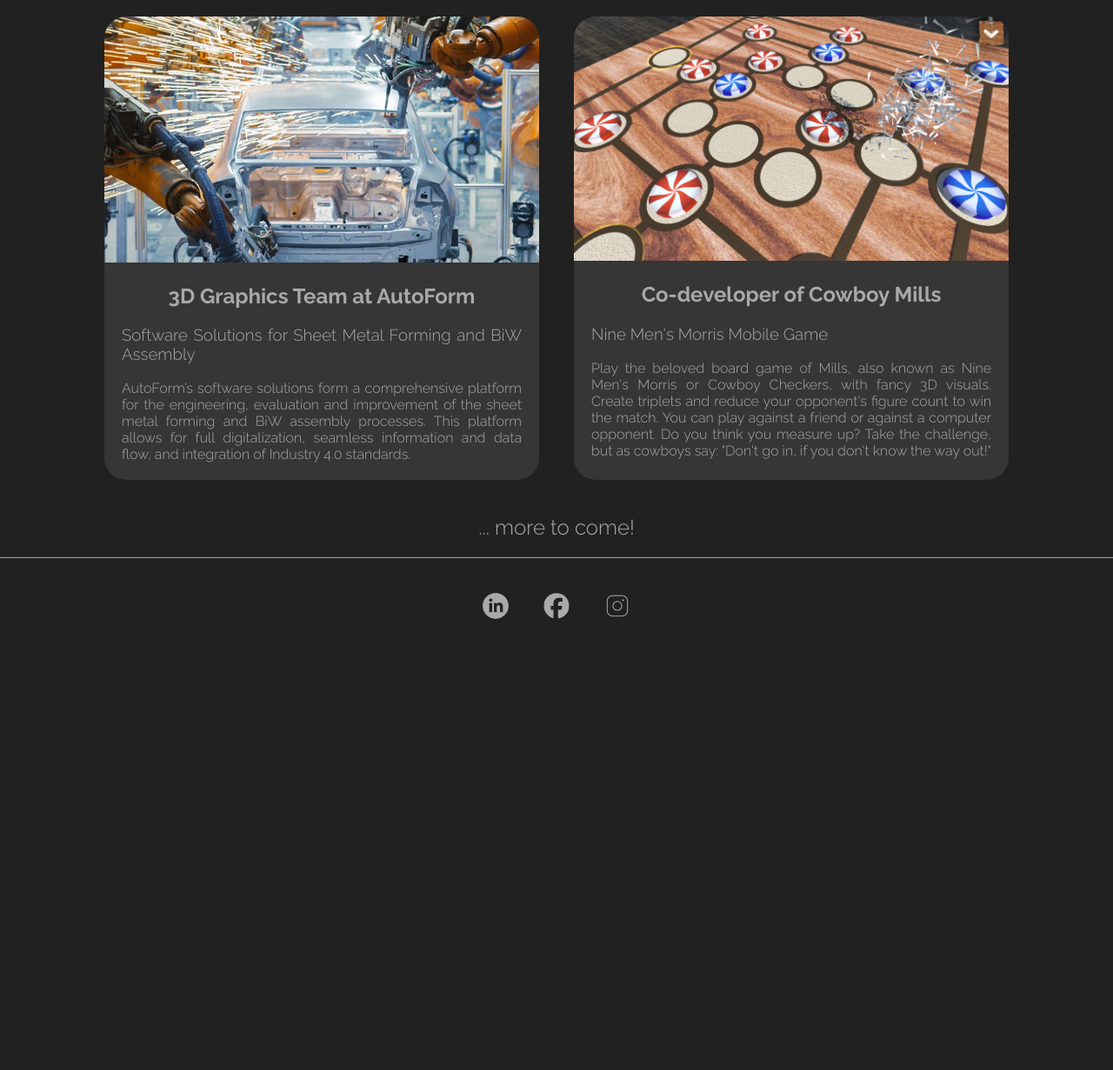
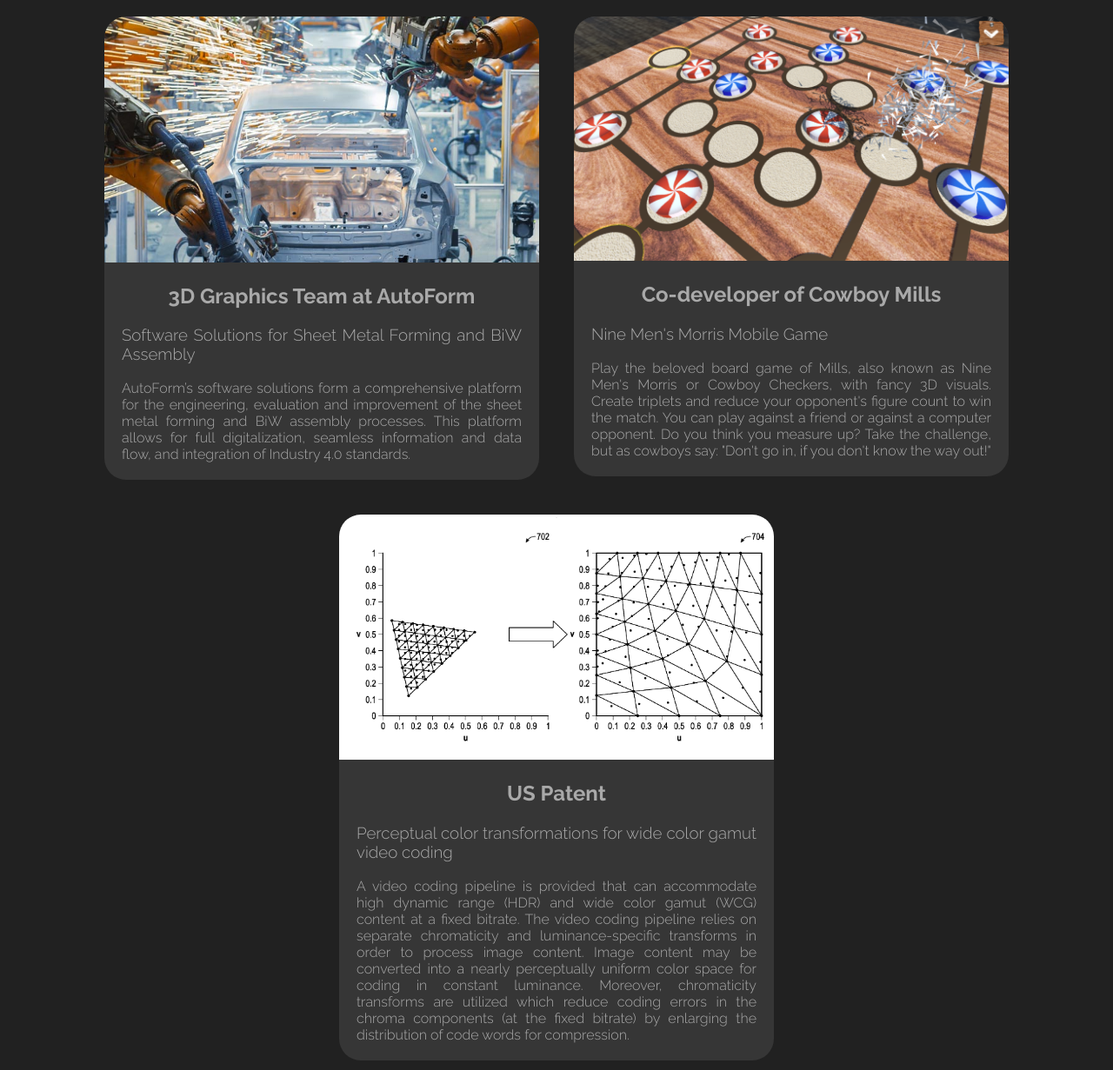
Before and after one commit to danielug/website, a PHP site: page / in a window 1280 px wide. Shown: the part 928-2159 px from the top of the page at 87% size. Run offline with PHP 8.4, Linux system fonts and the light colour scheme; grey boxes are pictures that could not be loaded.

Commit message:
patent entry

```diff
--- a/index.html
+++ b/index.html
@@ -74,6 +74,19 @@
 			</div>
 		</a>
 	</div>
+
+	<div class="content-entry">
+		<a href="https://patents.google.com/patent/US20160323556A1/en">
+			<div>
+				<img class="content-image" src="images/patent.png">
+			</div>
+			<div class="content-text">
+				<h2 class="content-title">US Patent</h2>
+				<h3>Perceptual color transformations for wide color gamut video coding</h3>
+				<p>A video coding pipeline is provided that can accommodate high dynamic range (HDR) and wide color gamut (WCG) content at a fixed bitrate. The video coding pipeline relies on separate chromaticity and luminance-specific transforms in order to process image content. Image content may be converted into a nearly perceptually uniform color space for coding in constant luminance. Moreover, chromaticity transforms are utilized which reduce coding errors in the chroma components (at the fixed bitrate) by enlarging the distribution of code words for compression.</p>
+			</div>
+		</a>
+	</div>
 </section>
 
 <div >
--- a/styles/style.css
+++ b/styles/style.css
@@ -95,7 +95,7 @@ header {
   flex-wrap: wrap;
   align-items: center;
   justify-content: center;
-  align-items: stretch;
+  align-items: start;
 }
 
 
```
Also changed, not shown: images/patent.png (added).
